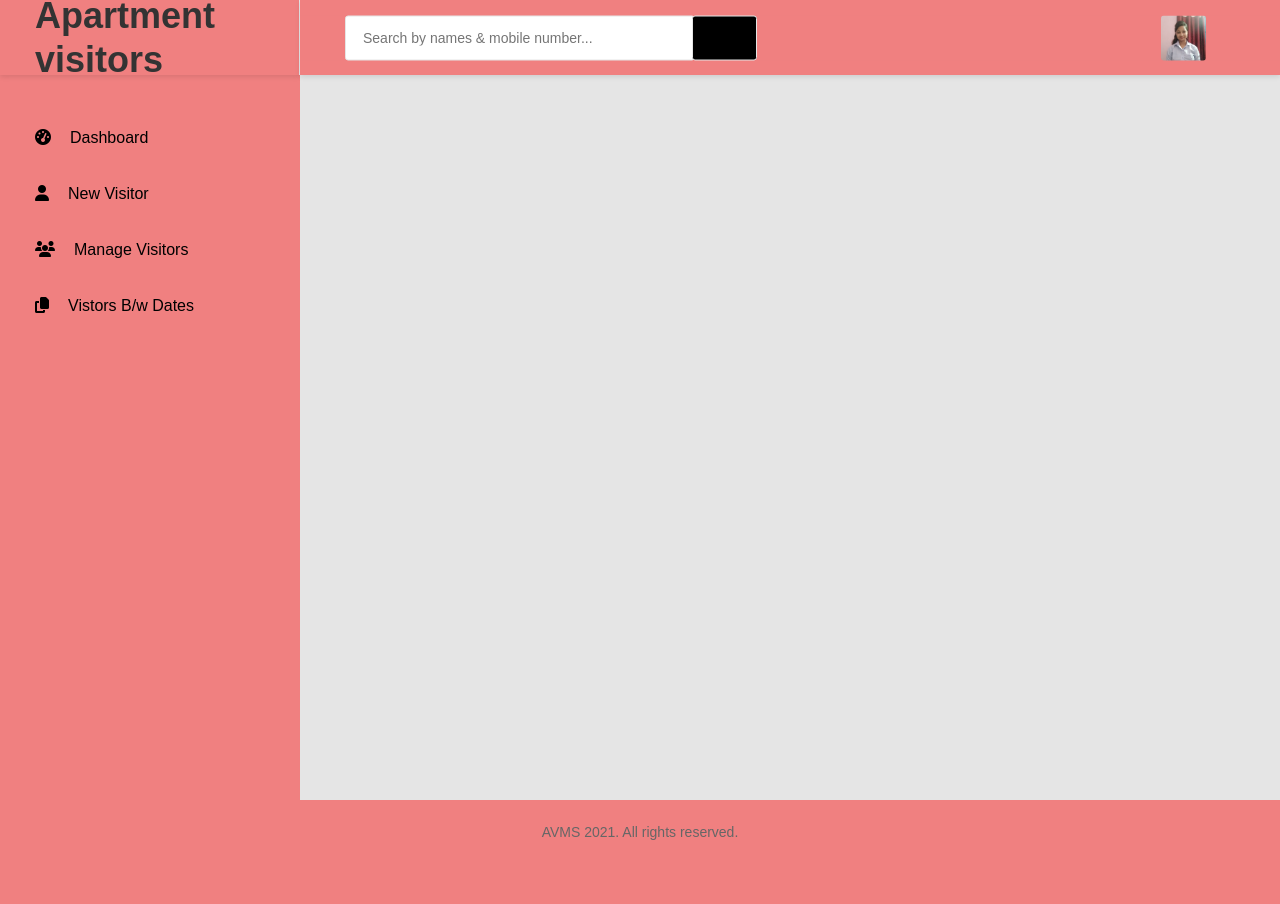
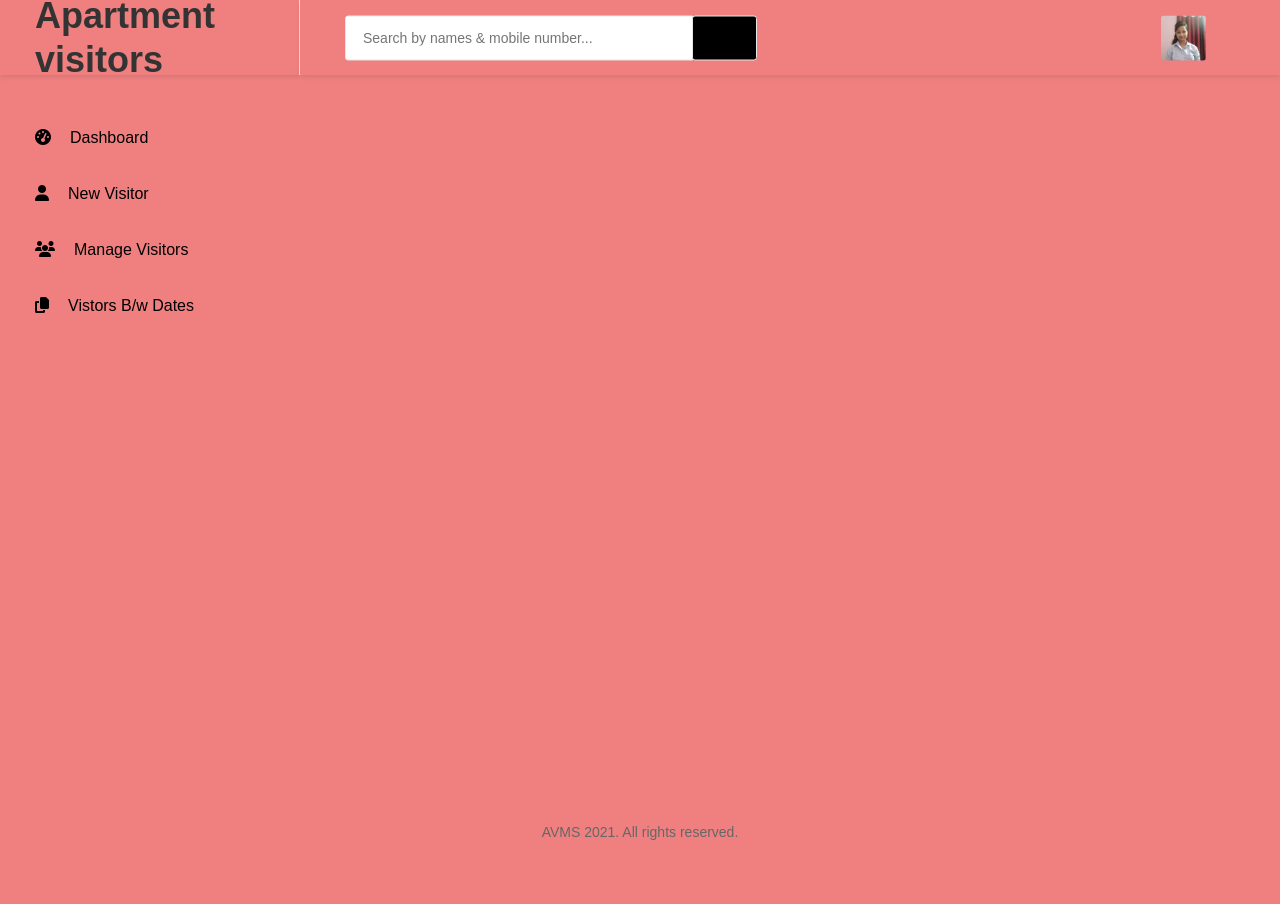
Before and after one commit to pramiladey/Apartment-Visitors-Management-System, a PHP site: page /search-visitor.php in a window 1280 px wide. Run offline with PHP 8.4, Linux system fonts and the light colour scheme; the visitor is signed in with stand-in values (Sample User, id 1); data that the repository does not hold is empty; some libraries are stand-ins or nearby versions; some web fonts are replaced.

Commit message:
Update search-visitor.php

```diff
--- a/search-visitor.php
+++ b/search-visitor.php
@@ -58,13 +58,13 @@ if (strlen($_SESSION['avmsaid']==0)) {
         <!-- END MENU SIDEBAR-->
 
         <!-- PAGE CONTAINER-->
-        <div class="page-container">
+        <div class="page-container" style="background-color: lightcoral;">
             <!-- HEADER DESKTOP-->
             <?php include_once('includes/header.php');?>
             <!-- END HEADER DESKTOP-->
 
             <!-- MAIN CONTENT-->
-            <div class="main-content" style="style="background-color: lightcoral;">
+            <div class="main-content" style="background-color: lightcoral;">
                 <div class="section__content section__content--p30">
                     <div class="container-fluid">
                         <div class="row">
```
